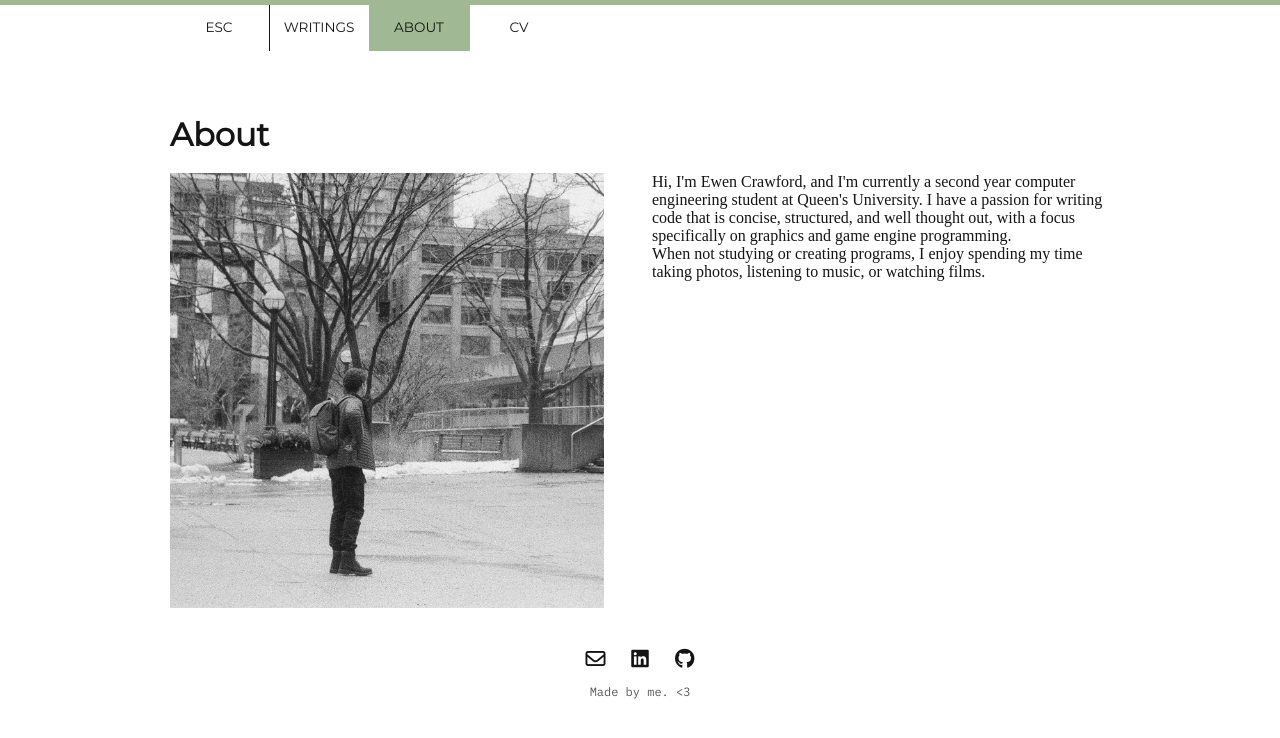
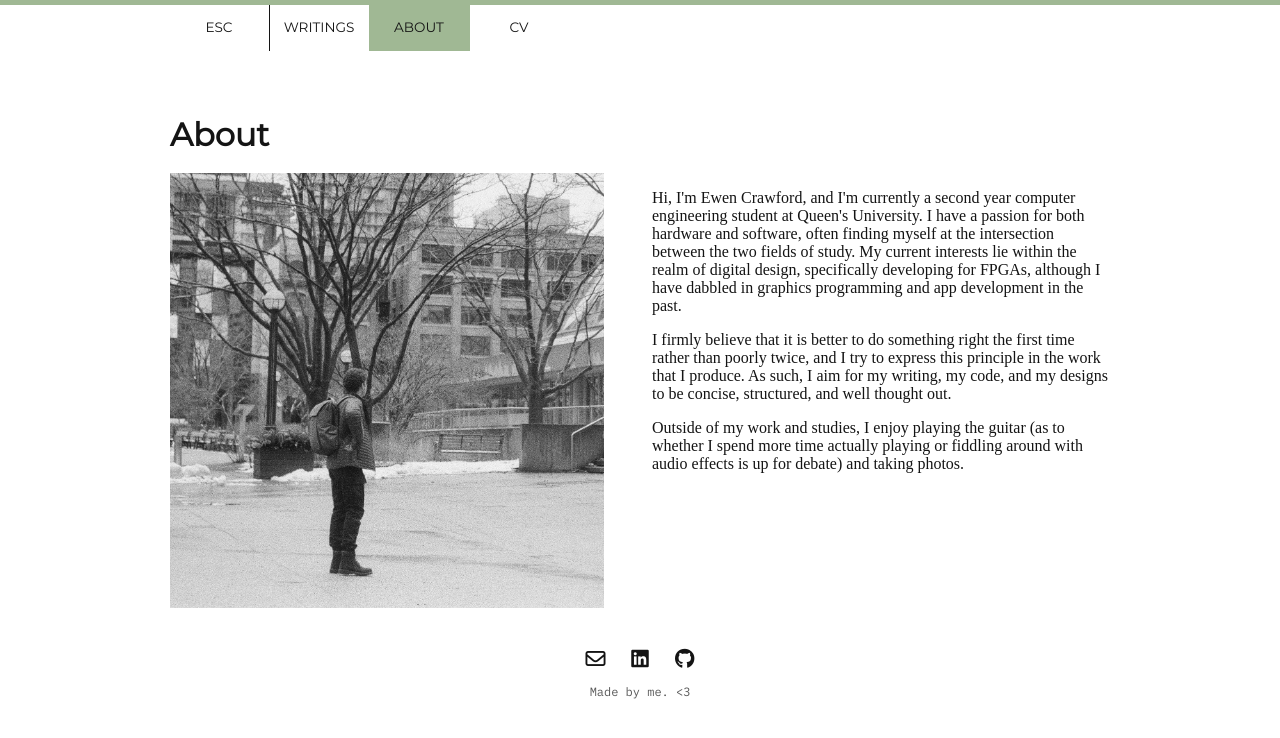
Before and after one commit to eacrawford02/eacrawford02.github.io, a Jekyll site: the page built from pages/about.md, in a window 1280 px wide. Shown: the top 738 px of the page. Built offline with Jekyll 4.4.1, drawn with Linux system fonts in a browser that asks for light colours; nearby versions of some CDN libraries.

Commit message:
Updated About Me section

```diff
--- a/pages/about.md
+++ b/pages/about.md
@@ -8,8 +8,14 @@ layout: page
   </div>
 
   <div id="text">
-    Hi, I'm Ewen Crawford, and I'm currently a second year computer engineering student at Queen's University. I have a passion for writing code that is concise, structured, and well thought out, with a focus specifically on graphics and game engine programming.
-    <br/>
-    When not studying or creating programs, I enjoy spending my time taking photos, listening to music, or watching films.
+    <p>
+      Hi, I'm Ewen Crawford, and I'm currently a second year computer engineering student at Queen's University. I have a passion for both hardware and software, often finding myself at the intersection between the two fields of study. My current interests lie within the realm of digital design, specifically developing for FPGAs, although I have dabbled in graphics programming and app development in the past.
+    </p>
+    <p>
+      I firmly believe that it is better to do something right the first time rather than poorly twice, and I try to express this principle in the work that I produce. As such, I aim for my writing, my code, and my designs to be concise, structured, and well thought out.
+    </p>
+    <p>
+      Outside of my work and studies, I enjoy playing the guitar (as to whether I spend more time actually playing or fiddling around with audio effects is up for debate) and taking photos.
+    </p>
   </div>
 </div>
```
